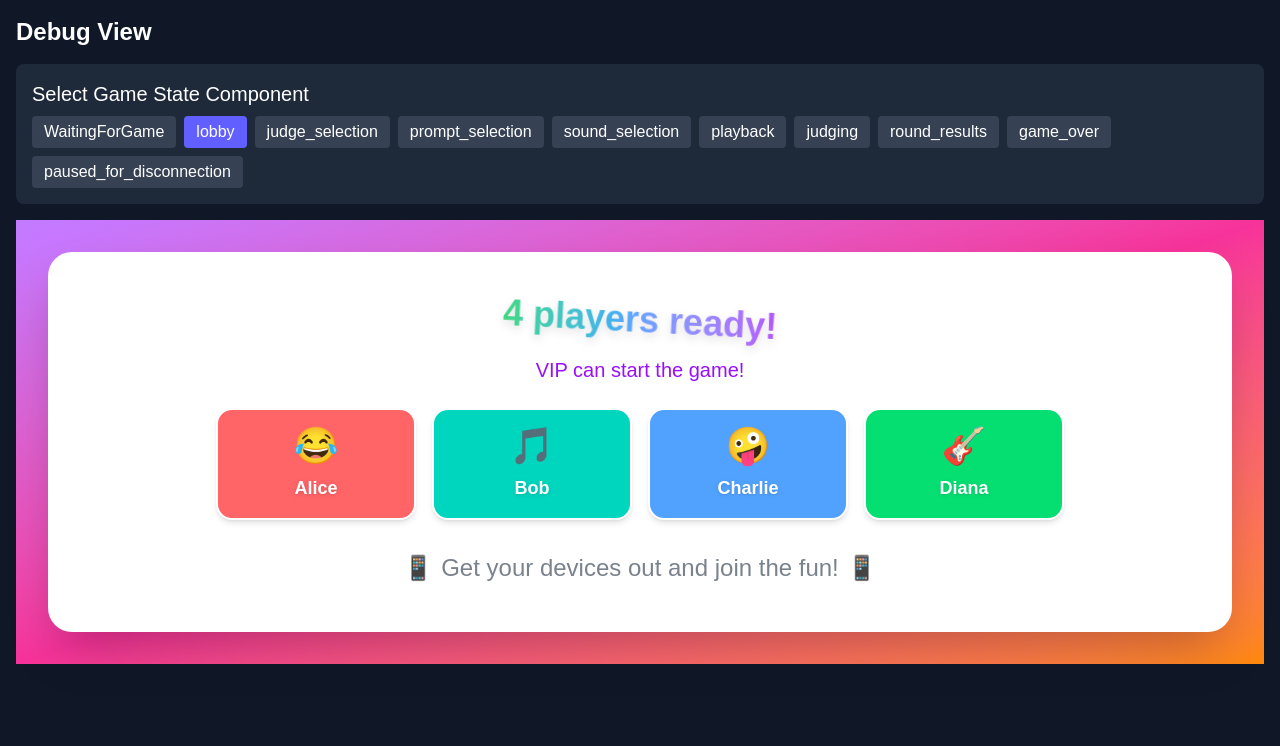
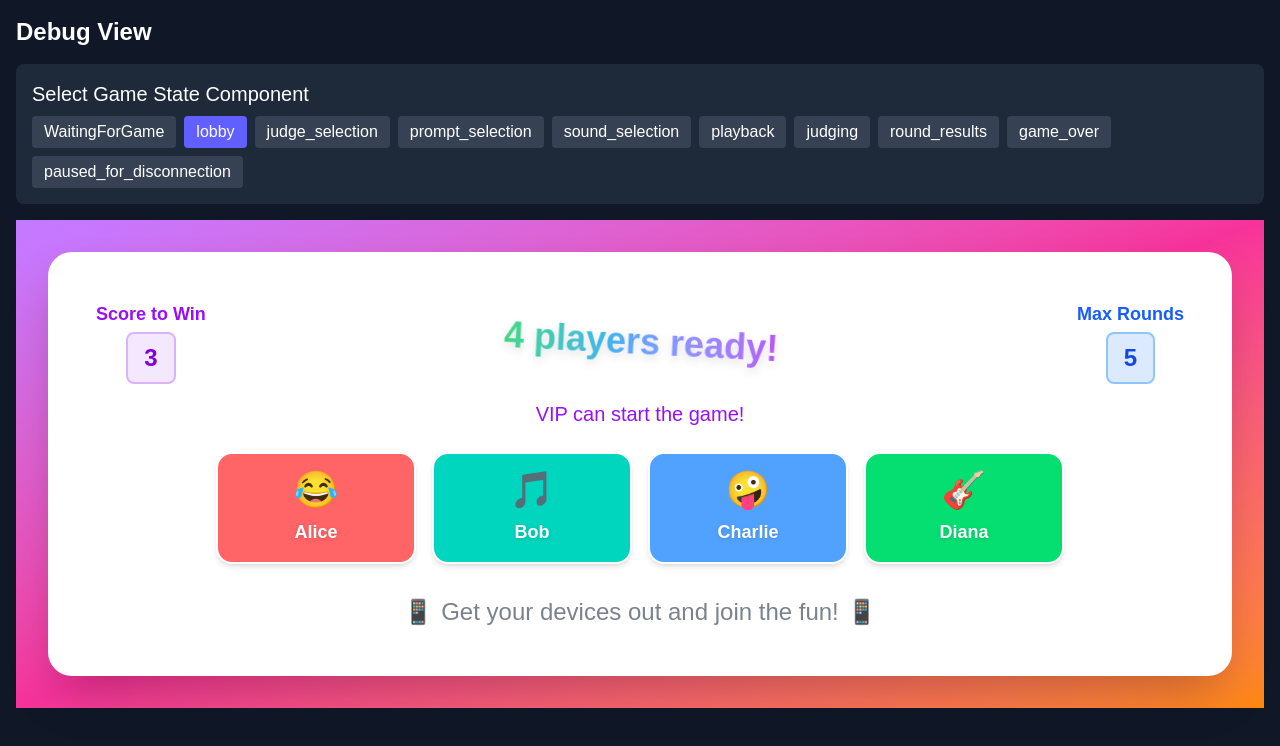
Before and after one commit to metheos/fartnoises, a Next.js app: page /debug in a window 1280 px wide. Shown: the top 746 px of the page. Built offline with nearby package versions, Linux system fonts and the light colour scheme.

Commit message:
fix: add configurable max score and rounds to game settings; update related socket events and UI components

```diff
--- a/src/app/debug/page.tsx
+++ b/src/app/debug/page.tsx
@@ -50,6 +50,7 @@ const baseMockRoom: Omit<Room, 'gameState'> = {
   currentPrompt: { id: 'p1', text: 'The sound of a robot trying to love.', category: 'Modern Life' },
   currentRound: 2,
   maxRounds: 5,
+  maxScore: 3,
   submissions: [],
   winner: null,
   availablePrompts: mockAvailablePrompts,
--- a/src/app/game/page.tsx
+++ b/src/app/game/page.tsx
@@ -372,6 +372,20 @@ function GamePageContent() {
       addDebugLog('Game resumed after disconnection');
       setGamePaused(null);
       setReconnectionVote(null);
+    };
+
+    const handleGameSettingsUpdated = ({ maxRounds, maxScore }: { maxRounds: number; maxScore: number }) => {
+      addDebugLog(`Game settings updated: maxRounds=${maxRounds}, maxScore=${maxScore}`);
+      setRoom((currentRoomVal) => {
+        if (currentRoomVal) {
+          return {
+            ...currentRoomVal,
+            maxRounds,
+            maxScore
+          };
+        }
+        return currentRoomVal;
+      });
     };    // --- Register event listeners ---
     // Ensure listeners are not duplicated if effect re-runs for other reasons (though deps aim to prevent this)
     // This pattern of defining handlers inside effect and using them is fine.
@@ -390,6 +404,7 @@ function GamePageContent() {
     currentSocket.on('reconnectionVoteResult', handleReconnectionVoteResult);
     currentSocket.on('gamePausedForDisconnection', handleGamePausedForDisconnection);
     currentSocket.on('gameResumed', handleGameResumed);
+    currentSocket.on('gameSettingsUpdated', handleGameSettingsUpdated);
     currentSocket.on('gameStateChanged', handleGameStateChanged);
     currentSocket.on('promptSelected', handlePromptSelected);
     currentSocket.on('judgeSelected', handleJudgeSelected);
@@ -421,6 +436,7 @@ function GamePageContent() {
       currentSocket.off('reconnectionVoteResult', handleReconnectionVoteResult);
       currentSocket.off('gamePausedForDisconnection', handleGamePausedForDisconnection);
       currentSocket.off('gameResumed', handleGameResumed);
+      currentSocket.off('gameSettingsUpdated', handleGameSettingsUpdated);
       // DO NOT disconnect socketRef.current here. That's for the unmount effect.
     };
   }, [mode, playerName, roomCode]); // Removed 'router' from dependencies
@@ -521,6 +537,17 @@ function GamePageContent() {
           setError('Failed to reconnect. The game may have continued without you.');
         }
       });
+    }
+  };
+
+  const updateGameSetting = (setting: 'maxScore' | 'maxRounds', value: number) => {
+    if (socketRef.current && room && player?.isVIP) {
+      addDebugLog(`Updating ${setting} to ${value}`);
+      const settings = {
+        maxScore: setting === 'maxScore' ? value : room.maxScore,
+        maxRounds: setting === 'maxRounds' ? value : room.maxRounds,
+      };
+      socketRef.current.emit('updateGameSettings', settings);
     }
   };
   if (!isConnected && !error) { // Show connecting screen only if not yet connected and no error
@@ -643,6 +670,7 @@ function GamePageContent() {
             room={room}
             player={player}
             onStartGame={startGame}
+            onUpdateGameSetting={updateGameSetting}
           />
         )}
 
@@ -761,10 +789,11 @@ function GamePageContent() {
 }
 
 // Component implementations will follow...
-function LobbyComponent({ room, player, onStartGame }: {
+function LobbyComponent({ room, player, onStartGame, onUpdateGameSetting }: {
   room: Room;
   player: Player;
   onStartGame: () => void;
+  onUpdateGameSetting: (setting: 'maxScore' | 'maxRounds', value: number) => void;
 }) {
   // Basic Lobby UI
   return (
@@ -772,6 +801,71 @@ function LobbyComponent({ room, player, onStartGame }: {
       {/* <h2 className="text-2xl font-bold text-purple-600 mb-4">Lobby</h2> */}
       {/* <p className="text-gray-800 mb-2">Room Code: <span className="font-mono font-bold">{room.code}</span></p> */}
       {/* <p className="text-gray-800 mb-4">Players in lobby: {room.players.length}</p> */}
+
+      {/* Game Settings Display for non-VIP players */}
+      {!player.isVIP && (
+        <div className="bg-gradient-to-r from-purple-50 to-pink-50 rounded-2xl p-4 mb-6 max-w-sm mx-auto">
+          <div className="flex justify-between items-center">
+            <div className="text-center">
+              <p className="text-sm font-medium text-gray-600">Score to Win</p>
+              <p className="text-2xl font-bold text-purple-600">{room.maxScore}</p>
+            </div>
+            <div className="text-center">
+              <p className="text-sm font-medium text-gray-600">Max Rounds</p>
+              <p className="text-2xl font-bold text-purple-600">{room.maxRounds}</p>
+            </div>
+          </div>
+        </div>
+      )}
+
+      {/* Game Settings Controls for VIP players */}
+      {player.isVIP && (
+        <div className="bg-gradient-to-r from-yellow-50 to-orange-50 rounded-2xl p-4 mb-6 max-w-sm mx-auto border border-yellow-200">
+          <div className="flex justify-between items-center">
+            <div className="text-center">
+              <p className="text-sm font-medium text-gray-600">Score to Win</p>
+              <div className="flex items-center justify-center gap-2 mt-1">
+                <button
+                  onClick={() => onUpdateGameSetting('maxScore', Math.max(1, room.maxScore - 1))}
+                  className="w-8 h-8 bg-purple-500 text-white rounded-full flex items-center justify-center font-bold hover:bg-purple-600 transition-colors text-lg"
+                  disabled={room.maxScore <= 1}
+                >
+                  −
+                </button>
+                <p className="text-2xl font-bold text-purple-600 min-w-[3rem] text-center">{room.maxScore}</p>
+                <button
+                  onClick={() => onUpdateGameSetting('maxScore', Math.min(10, room.maxScore + 1))}
+                  className="w-8 h-8 bg-purple-500 text-white rounded-full flex items-center justify-center font-bold hover:bg-purple-600 transition-colors text-lg"
+                  disabled={room.maxScore >= 10}
+                >
+                  +
+                </button>
+              </div>
+            </div>
+            <div className="text-center">
+              <p className="text-sm font-medium text-gray-600">Max Rounds</p>
+              <div className="flex items-center justify-center gap-2 mt-1">
+                <button
+                  onClick={() => onUpdateGameSetting('maxRounds', Math.max(1, room.maxRounds - 1))}
+                  className="w-8 h-8 bg-purple-500 text-white rounded-full flex items-center justify-center font-bold hover:bg-purple-600 transition-colors text-lg"
+                  disabled={room.maxRounds <= 1}
+                >
+                  −
+                </button>
+                <p className="text-2xl font-bold text-purple-600 min-w-[3rem] text-center">{room.maxRounds}</p>
+                <button
+                  onClick={() => onUpdateGameSetting('maxRounds', Math.min(20, room.maxRounds + 1))}
+                  className="w-8 h-8 bg-purple-500 text-white rounded-full flex items-center justify-center font-bold hover:bg-purple-600 transition-colors text-lg"
+                  disabled={room.maxRounds >= 20}
+                >
+                  +
+                </button>
+              </div>
+            </div>
+          </div>
+        </div>
+      )}
+
       <ul className="mb-8 text-left max-w-xs mx-auto space-y-3">
         {room.players.map((p, idx) => (
           <li
--- a/src/app/main-screen/page.tsx
+++ b/src/app/main-screen/page.tsx
@@ -329,6 +329,22 @@ export default function MainScreen() {
     socket.on('gameStarted', (data: any) => {
       console.log('Main screen: Game started:', data);
       // This might be emitted by the server when a game begins
+    });
+
+    // Handle game settings updates
+    socket.on('gameSettingsUpdated', (settings: { maxRounds: number; maxScore: number }) => {
+      console.log('Main screen: Game settings updated:', settings);
+      // Update current room with new settings
+      setCurrentRoom(prev => {
+        if (prev) {
+          return {
+            ...prev,
+            maxRounds: settings.maxRounds,
+            maxScore: settings.maxScore
+          };
+        }
+        return prev;
+      });
     });
 
     socket.on('disconnect', () => {
@@ -716,7 +732,19 @@ export function MainScreenGameDisplay({
 export function LobbyDisplay({ room }: { room: Room }) {
   return (
     <div className="bg-white rounded-3xl p-12 text-center shadow-2xl">
-      <p className="text-2xl text-gray-800 mb-4 font-bold">
+      {/* Game Settings Display with Main Status */}
+      <div className="flex items-center justify-between mb-4">
+        {/* Score to Win (Left) */}
+        <div className="flex flex-col items-center">
+          <div className="text-lg font-bold text-purple-600 mb-1">Score to Win</div>
+          <div className="bg-purple-100 rounded-lg px-4 py-2 border-2 border-purple-300">
+            <span className="text-2xl font-black text-purple-700">{room.maxScore}</span>
+          </div>
+        </div>
+
+        {/* Main Status (Center) */}
+        <div className="flex-1 px-8">
+          <p className="text-2xl text-gray-800 font-bold">
             {room.players.length < 3
               ? `Only ${room.players.length} joined...`
               : (
@@ -725,6 +753,16 @@ export function LobbyDisplay({ room }: { room: Room }) {
                 </span>
               )}
           </p>
+        </div>
+
+        {/* Max Rounds (Right) */}
+        <div className="flex flex-col items-center">
+          <div className="text-lg font-bold text-blue-600 mb-1">Max Rounds</div>
+          <div className="bg-blue-100 rounded-lg px-4 py-2 border-2 border-blue-300">
+            <span className="text-2xl font-black text-blue-700">{room.maxRounds}</span>
+          </div>
+        </div>
+      </div>
       <p className="text-xl text-purple-600 mb-6">
       {room.players.length < 3
         ? "Need at least 3 players to play!"
--- a/src/pages/api/socket.ts
+++ b/src/pages/api/socket.ts
@@ -800,6 +800,7 @@ export default function SocketHandler(
             currentPrompt: null,
             currentRound: 0,
             maxRounds: GAME_CONFIG.DEFAULT_MAX_ROUNDS,
+            maxScore: GAME_CONFIG.MAX_SCORE, // Add configurable max score
             submissions: [],
             winner: null,
             usedPromptIds: [], // Track prompts used during this game session
@@ -868,6 +869,62 @@ export default function SocketHandler(
         } catch (error) {
           console.error("Error joining room:", error);
           callback(false);
+        }
+      });
+
+      socket.on("updateGameSettings", (settings) => {
+        try {
+          const roomCode = playerRooms.get(socket.id);
+          if (!roomCode) return;
+
+          const room = rooms.get(roomCode);
+          if (!room) return;
+
+          const player = room.players.find((p) => p.id === socket.id);
+          if (!player?.isVIP) {
+            socket.emit("error", {
+              message: "Only the VIP can change game settings",
+            });
+            return;
+          }
+
+          if (room.gameState !== GameState.LOBBY) {
+            socket.emit("error", {
+              message: "Game settings can only be changed in the lobby",
+            });
+            return;
+          }
+
+          // Validate settings
+          const { maxRounds, maxScore } = settings;
+          if (
+            !Number.isInteger(maxRounds) ||
+            maxRounds < 1 ||
+            maxRounds > 20 ||
+            !Number.isInteger(maxScore) ||
+            maxScore < 1 ||
+            maxScore > 10
+          ) {
+            socket.emit("error", {
+              message: "Invalid game settings. Rounds: 1-20, Score: 1-10",
+            });
+            return;
+          }
+
+          // Update room settings
+          room.maxRounds = maxRounds;
+          room.maxScore = maxScore;
+
+          console.log(
+            `VIP ${player.name} updated game settings for room ${roomCode}: maxRounds=${maxRounds}, maxScore=${maxScore}`
+          );
+
+          // Notify all players in the room
+          io.to(roomCode).emit("gameSettingsUpdated", { maxRounds, maxScore });
+          io.to(roomCode).emit("roomUpdated", room);
+        } catch (error) {
+          console.error("Error updating game settings:", error);
+          socket.emit("error", { message: "Failed to update game settings" });
         }
       });
 
@@ -1337,11 +1394,11 @@ export default function SocketHandler(
                 (p) => p.score === maxScore
               );
               const isEndOfRounds = room.currentRound >= room.maxRounds;
-              const isScoreLimitReached = maxScore >= GAME_CONFIG.MAX_SCORE;
+              const isScoreLimitReached = maxScore >= room.maxScore;
               const isTie = gameWinners.length > 1;
 
               console.log(
-                `🏁 No-main-screen game completion check: currentRound=${room.currentRound}, maxRounds=${room.maxRounds}, maxScore=${maxScore}, scoreThreshold=${GAME_CONFIG.MAX_SCORE}, isTie=${isTie}`
+                `🏁 No-main-screen game completion check: currentRound=${room.currentRound}, maxRounds=${room.maxRounds}, maxScore=${maxScore}, scoreThreshold=${room.maxScore}, isTie=${isTie}`
               );
 
               // Game ends if end condition is met AND there is a single winner.
@@ -1536,11 +1593,11 @@ export default function SocketHandler(
           const maxScore = Math.max(...room.players.map((p) => p.score));
           const gameWinners = room.players.filter((p) => p.score === maxScore);
           const isEndOfRounds = room.currentRound >= room.maxRounds;
-          const isScoreLimitReached = maxScore >= GAME_CONFIG.MAX_SCORE;
+          const isScoreLimitReached = maxScore >= room.maxScore;
           const isTie = gameWinners.length > 1;
 
           console.log(
-            `🏁 Post-audio game completion check: currentRound=${room.currentRound}, maxRounds=${room.maxRounds}, maxScore=${maxScore}, scoreThreshold=${GAME_CONFIG.MAX_SCORE}, isTie=${isTie}`
+            `🏁 Post-audio game completion check: currentRound=${room.currentRound}, maxRounds=${room.maxRounds}, maxScore=${maxScore}, scoreThreshold=${room.maxScore}, isTie=${isTie}`
           );
 
           // Game ends if end condition is met AND there is a single winner.
--- a/src/types/game.ts
+++ b/src/types/game.ts
@@ -33,6 +33,7 @@ export interface Room {
   gameState: GameState;
   currentRound: number;
   maxRounds: number;
+  maxScore: number; // Added configurable max score
   currentJudge: string | null;
   currentPrompt: GamePrompt | null;
   promptChoices: GamePrompt[];
@@ -122,6 +123,10 @@ export interface ServerToClientEvents {
   promptSelected: (prompt: GamePrompt) => void;
   roundComplete: (winnerId: string, winnerName: string) => void;
   gameComplete: (winnerId: string, winnerName: string) => void;
+  gameSettingsUpdated: (settings: {
+    maxRounds: number;
+    maxScore: number;
+  }) => void; // Added for game settings updates
   timeUpdate: (data: { timeLeft: number }) => void;
   submissionPlayback: (data: {
     submissionIndex: number;
@@ -159,6 +164,10 @@ export interface ClientToServerEvents {
   ) => void;
   leaveRoom: () => void;
   startGame: () => void;
+  updateGameSettings: (settings: {
+    maxRounds: number;
+    maxScore: number;
+  }) => void; // Added for VIP to update game settings
   selectPrompt: (promptId: string) => void;
   submitSounds: (sounds: string[]) => void;
   selectWinner: (submissionId: string) => void;
```
Also changed, not shown: src/data/gameData.ts (+7 -2 lines). Lines whose indentation alone changed are shown as unchanged.
